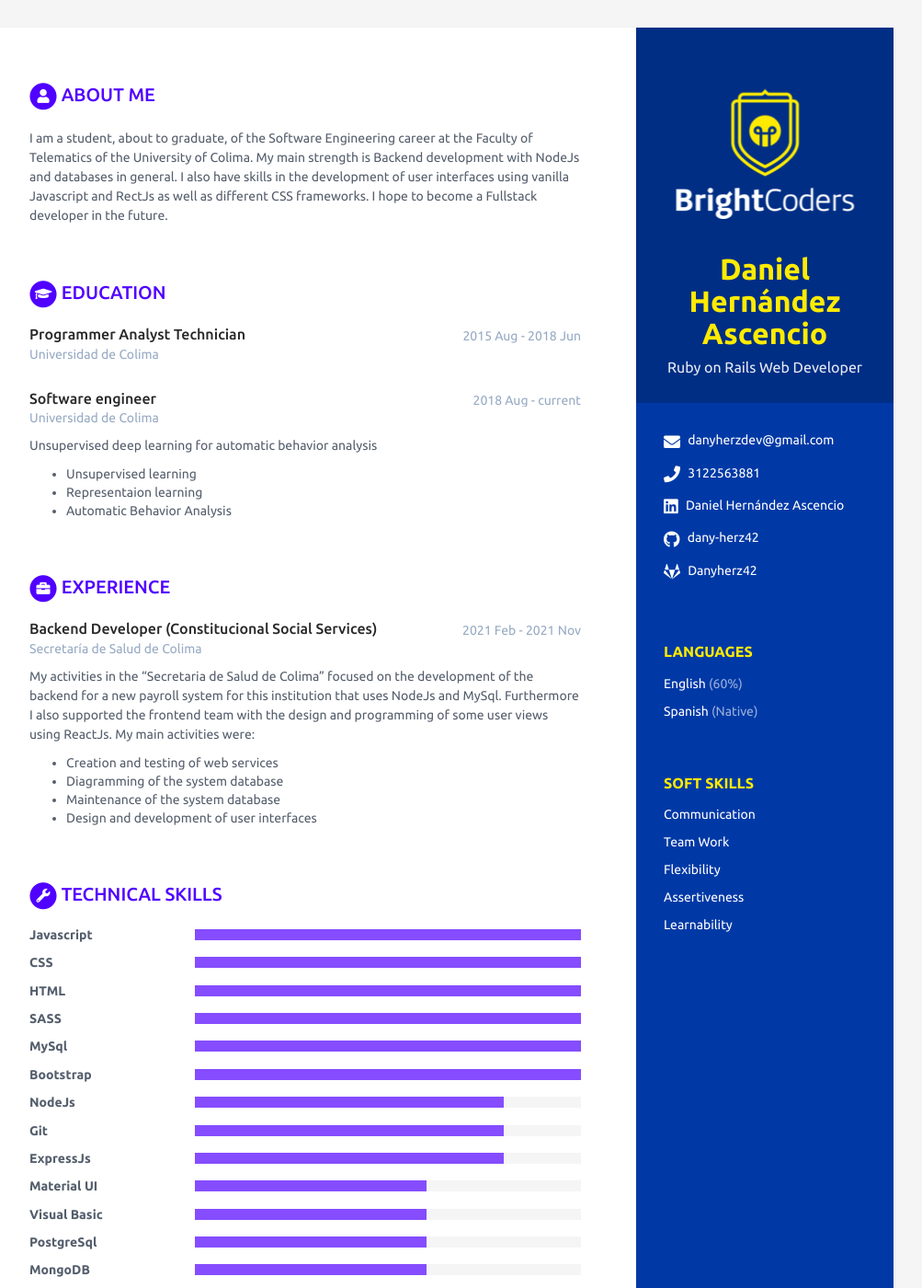
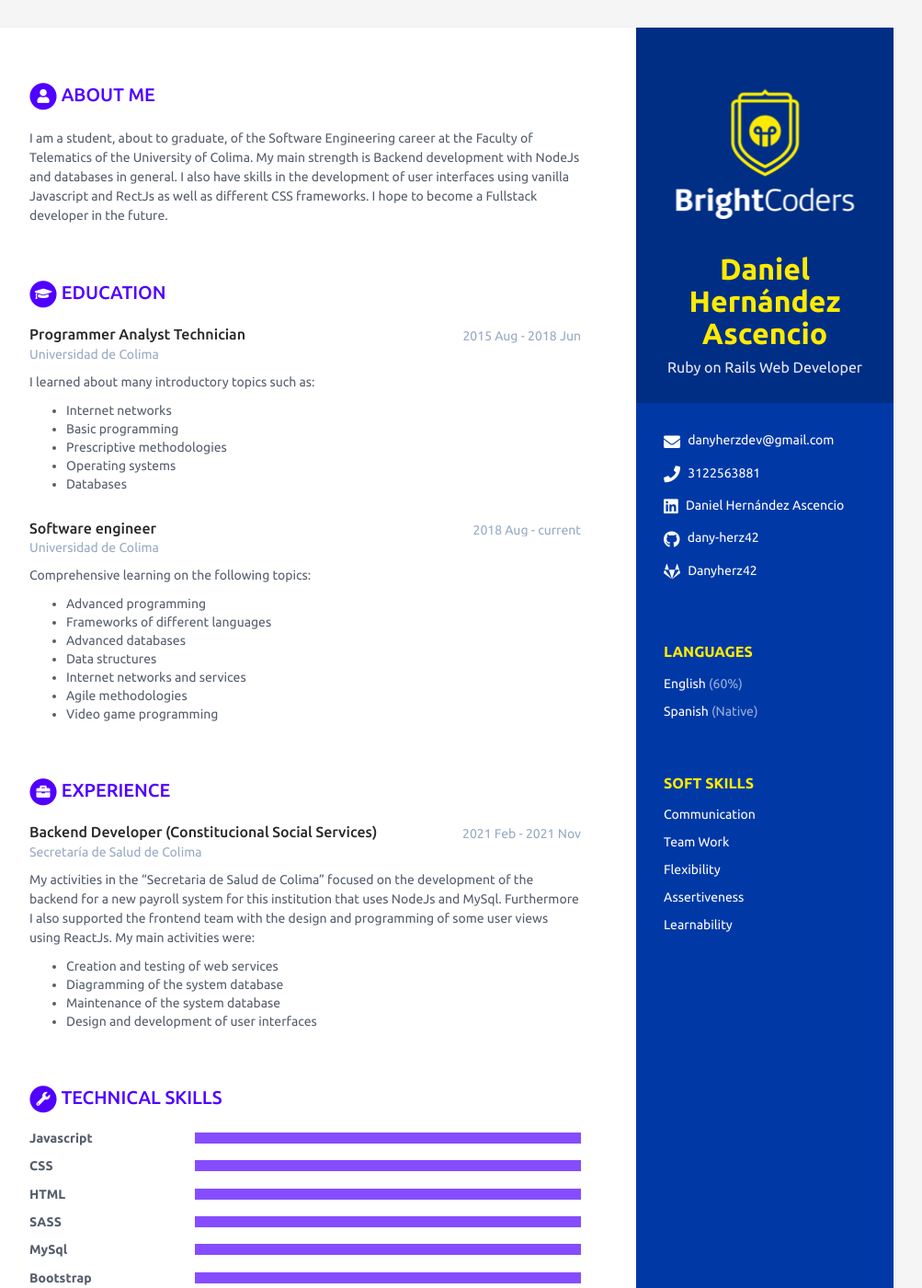
Before and after one commit to BC-MAY-21-ROR/kata-03-scorecard-dany-herz42, a Jekyll site: the page built from index.html, in a window 1280 px wide and 1400 px high. Shown: the whole window at 92% size, without its empty margins (168-1171 px from the left). Built offline with Jekyll 4.4.1, drawn with Linux system fonts in a browser that asks for light colours.

Commit message:
New changes added

```diff
--- a/_data/data.yml
+++ b/_data/data.yml
@@ -55,16 +55,26 @@ educationcomplete:
     university: Universidad de Colima
     time: 2015 Aug - 2018 Jun
     details: |
+      I learned about many introductory topics such as:
+
+        - Internet networks
+        - Basic programming
+        - Prescriptive methodologies
+        - Operating systems
+        - Databases
 
   - degree: Software engineer
     university: Universidad de Colima
     time: 2018 Aug - current
     details: |
-      Unsupervised deep learning for automatic behavior analysis
-
-        - Unsupervised learning
-        - Representaion learning
-        - Automatic Behavior Analysis
+      Comprehensive learning on the following topics:
+        - Advanced programming
+        - Frameworks of different languages
+        - Advanced databases
+        - Data structures
+        - Internet networks and services
+        - Agile methodologies
+        - Video game programming
 
 # Registra aquí tu experiencia. Agrega o elimina según sea necesario
 experiences:
@@ -120,6 +130,9 @@ skills:
     - name: ExpressJs
       level: 80%
 
+    - name: Unity
+      level: 80%
+
     - name: Material UI
       level: 60%
 
@@ -139,6 +152,9 @@ skills:
       level: 40%
 
     - name: Kotlin
+      level: 40%
+
+    - name: Godot
       level: 40%
 
     - name: PHP
```
